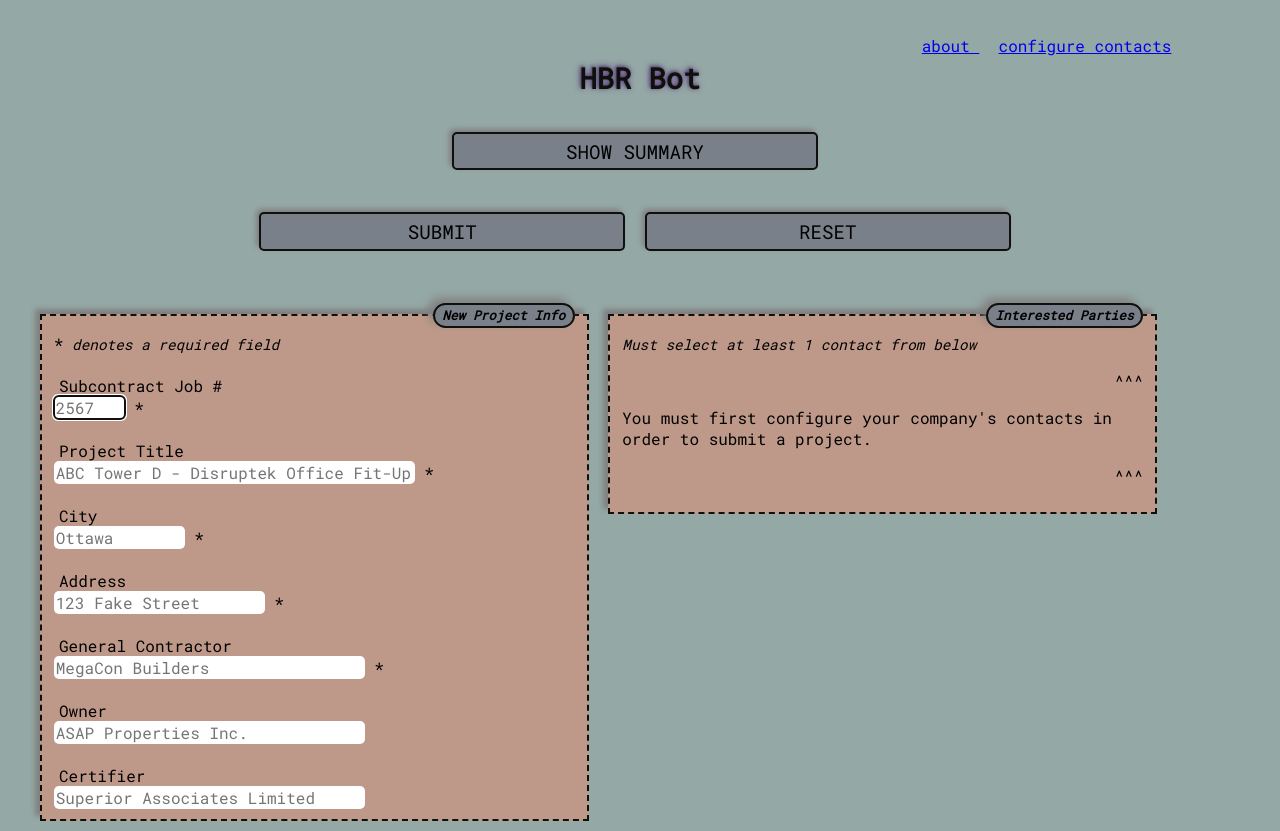
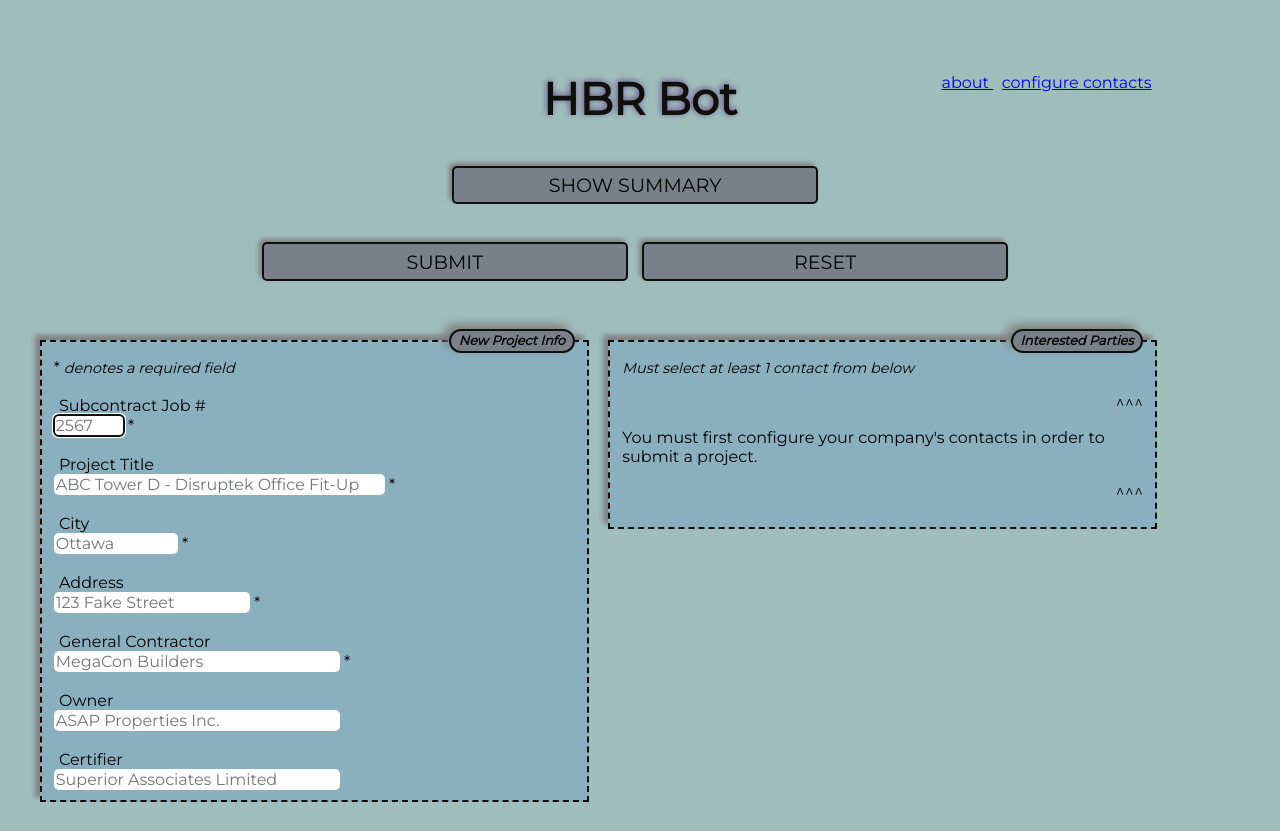
Before and after one commit to confirmationbias616/certificate_checker, a Flask app: page / in a window 1280 px wide. After the commit the page ends 802 px from the top, so only its background shows below. Run offline with Flask 2, Linux system fonts and the light colour scheme; data that the repository does not hold is empty.

Commit message:
Just a few style revsisions

```diff
--- a/flask_app.py
+++ b/flask_app.py
@@ -259,7 +259,10 @@ def summary_table():
             )
             .set_table_attributes('border="1"')
             .set_properties(
-                **{"font-size": "10pt", "background-color": "rgb(171, 173, 173)"}
+                **{"font-size": "10pt", "background-color": "rgb(168, 185, 191)"}
+            )
+            .set_properties(subset=['action','job_number'],
+                **{"text-align": "center"}
             )
             .hide_index()
             .apply(highlight_pending, axis=1)
@@ -272,14 +275,17 @@ def summary_table():
                         "selector": "th",
                         "props": [
                             ("background-color", "rgb(122, 128, 138)"),
-                            ("color", "black"),
+                            ("color", "black")
                         ],
                     }
                 ]
             )
             .set_table_attributes('border="1"')
             .set_properties(
-                **{"font-size": "10pt", "background-color": "rgb(190, 153, 138)"}
+                **{"font-size": "10pt", "background-color": "rgb(138, 175, 190)"}
+            )
+            .set_properties(subset=['action','job_number','contacts'],
+                **{"text-align": "center"}
             )
             .hide_index()
         )
@@ -372,7 +378,18 @@ def contact_config():
     all_contacts = all_contacts[["name", "email_addr", "action"]]
     all_contacts = (
         all_contacts.style.set_table_attributes('border="1"')
-        .set_properties(**{"font-size": "10pt"})
+        .set_table_styles(
+            [
+                {
+                    "selector": "th",
+                    "props": [
+                        ("background-color", "rgb(122, 128, 138)"),
+                        ("color", "black"),
+                    ],
+                }
+            ]
+        )
+        .set_properties(**{"font-size": "10pt", "background-color": "rgb(138, 175, 190)"})
         .hide_index()
     )
     return render_template(
--- a/static/style.css
+++ b/static/style.css
@@ -1,37 +1,37 @@
 :root {
-    --highlight: rgb(97, 62, 143);
-    --background: rgb(148, 168, 165);
+    --highlight: rgb(104, 76, 141);
+    --background: rgb(159, 190, 187);
     --outline: rgb(15, 15, 12);
     --item: rgb(122, 128, 138);
-    --fieldset: rgb(190, 153, 138);
+    --fieldset: rgb(138, 175, 190);
     }
     .required:after { content:" *"; }
     body {
       background-color: var(--background);
-      font-family: 'Roboto Mono', monospace;
+      font-family: 'Montserrat', sans-serif;
       font-size: 100%;
       margin:30px;
     }
     h2 {
-      font-family: 'Roboto Mono', monospace;
-      font-size: 180%;
+      font-family: 'Montserrat', sans-serif;
+      font-size: 280%;
       text-align: center;
       color: var(--outline);
-      text-shadow: -1px -1px 6px var(--highlight), -1px -1px 3px rgb(82, 81, 81);
+      text-shadow: -1px -1px 6px var(--highlight);
     }
     h4 {
-      font-family: 'Roboto Mono', monospace;
+      font-family: 'Montserrat', sans-serif;
       font-size: 100%;
     }
     p1 {
-      font-family: 'Roboto Mono', monospace;
+      font-family: 'Montserrat', sans-serif;
       font-size: 100%;
       font-style: italic;
       color: var(--highlight);
       padding-left: 1%;
     }
     p2 {
-      font-family: 'Roboto Mono', monospace;
+      font-family: 'Montserrat', sans-serif;
       font-size: 100%;
       padding-left: 1%;
     }
@@ -49,12 +49,12 @@
     }
     input[type=text]{
       transition: box-shadow 0.5s;
-      font-family: 'Roboto Mono', monospace;
+      font-family: 'Montserrat', sans-serif;
       font-size: 120%;
     }
     input[id=large_button]{
       transition: box-shadow 0.5s;
-      font-family: 'Roboto Mono', monospace;
+      font-family: 'Montserrat', sans-serif;
       font-size: 120%;
       width: 30%;
       height: 2em;
@@ -66,7 +66,7 @@
     }
     input[id=small_button]{
       transition: box-shadow 0.5s;
-      font-family: 'Roboto Mono', monospace;
+      font-family: 'Montserrat', sans-serif;
       font-size: 90%;
       width: 10%;
       height: 1.8em;
@@ -76,13 +76,13 @@
       box-shadow: -3px -3px 5px grey;
     }
     input[type=text]{
-      font-family: 'Roboto Mono', monospace;
+      font-family: 'Montserrat', sans-serif;
       font-size: 100%;
       border: none;
       border-radius: 5px;
     }
     select{
-      font-family: 'Roboto Mono', monospace;
+      font-family: 'Montserrat', sans-serif;
       font-size: 100%;
       border: none;
     }
@@ -102,7 +102,7 @@
       padding: 0.2em 0.6em;
       border: 2px solid var(--outline);
       background-color: var(--item);
-      font-family: 'Roboto Mono', monospace;
+      font-family: 'Montserrat', sans-serif;
       font-size: 80%;
       font-weight: bold;
       font-style: italic;
--- a/templates/base.html
+++ b/templates/base.html
@@ -3,7 +3,7 @@
 <html>
 <head>
     <title>HBR Bot</title>
-    <link href="https://fonts.googleapis.com/css?family=Roboto+Mono&display=swap" rel="stylesheet">
+    <link href="https://fonts.googleapis.com/css?family=Montserrat&display=swap" rel="stylesheet">
     <link href="{{ url_for('static',filename='style.css') }}" rel="stylesheet" type="text/css">
     {% block head %}{% endblock %}
     <style>
@@ -34,7 +34,7 @@
             <h2>
                 HBR Bot
             </h2>
-        </div>
+        </div><br><br>
         <div class="column" type=header align="center">
             {% if not hide_helper_links %}
             <a href={{ url_for('about') }}>
```
